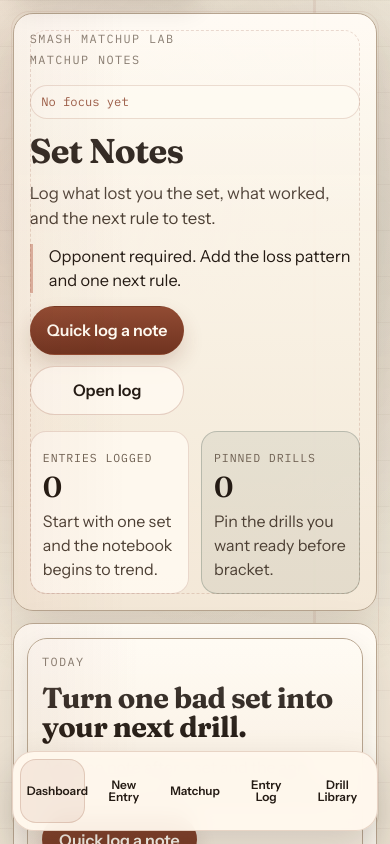
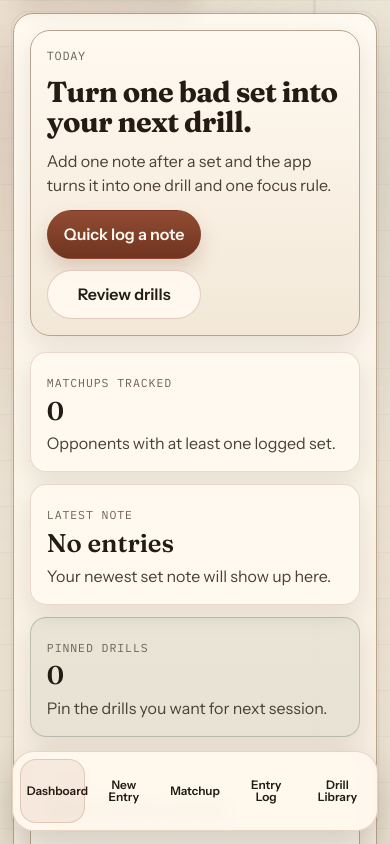
Before and after one commit to dotxdaemon/smash, a React (Vite) app: page / in a window 390 px wide. Shown: the top 844 px of the page. Built offline with nearby package versions, Linux system fonts and the light colour scheme.

Commit message:
Clean up the mobile notebook layout

```diff
--- a/src/App.css
+++ b/src/App.css
@@ -899,6 +899,15 @@
     padding-bottom: calc(var(--mobile-nav-height) + 2.3rem);
   }
 
+  .cover-sheet {
+    display: none;
+  }
+
+  .panel::before,
+  .notebook-card::before {
+    display: none;
+  }
+
   .view-nav--desktop {
     display: none;
   }
@@ -908,14 +917,66 @@
   }
 
   .notebook-panel {
-    padding: 0.85rem;
+    padding: 1rem;
+  }
+
+  .notebook-card,
+  .insight-card {
+    padding: 1rem;
+  }
+
+  .command-row {
+    grid-template-columns: auto minmax(0, 1fr);
+    grid-template-areas:
+      'key name'
+      'field field';
+    gap: 0.35rem 0.6rem;
+    padding: 0.55rem 0;
+  }
+
+  .command-key {
+    grid-area: key;
+    padding-top: 0;
+  }
+
+  .command-name {
+    grid-area: name;
+    padding-top: 0;
+  }
+
+  .command-row input,
+  .command-row select,
+  .command-row textarea,
+  .command-row .tag-picker {
+    grid-area: field;
+  }
+
+  .command-row--stacked .tag-picker,
+  .command-row--notes textarea {
+    margin-top: 0;
   }
 
   .save-bar {
-    bottom: calc(var(--mobile-nav-height) + 0.85rem);
+    bottom: calc(var(--mobile-nav-height) + 0.9rem);
+    padding-top: 0.5rem;
   }
 
-   .hotkeys {
+  .section-kicker,
+  .eyebrow,
+  .cover-sheet__issue,
+  .command-name,
+  .panel-heading__note,
+  .matchup-sheet__copy-label,
+  .matchup-sheet__note-label {
+    letter-spacing: 0.06em;
+  }
+
+  .panel-heading__note {
+    font-size: 0.68rem;
+    line-height: 1.45;
+  }
+
+  .hotkeys {
     display: none;
   }
 
@@ -937,27 +998,13 @@
     gap: 0.8rem;
   }
 
-  .cover-sheet {
-    padding: 1rem 1rem 0.95rem;
-  }
-
-  .cover-sheet__meta {
-    grid-template-columns: 1fr;
-  }
-
-  .cover-sheet__actions,
   .lead-sheet__actions {
     grid-auto-flow: row;
   }
 
   .notebook-card,
   .insight-card {
-    padding: 0.85rem;
-  }
-
-  .command-row {
-    grid-template-columns: 1.95rem 6.8rem minmax(0, 1fr);
-    gap: 0.5rem;
+    padding: 1rem;
   }
 
   .ledger-row,
```
